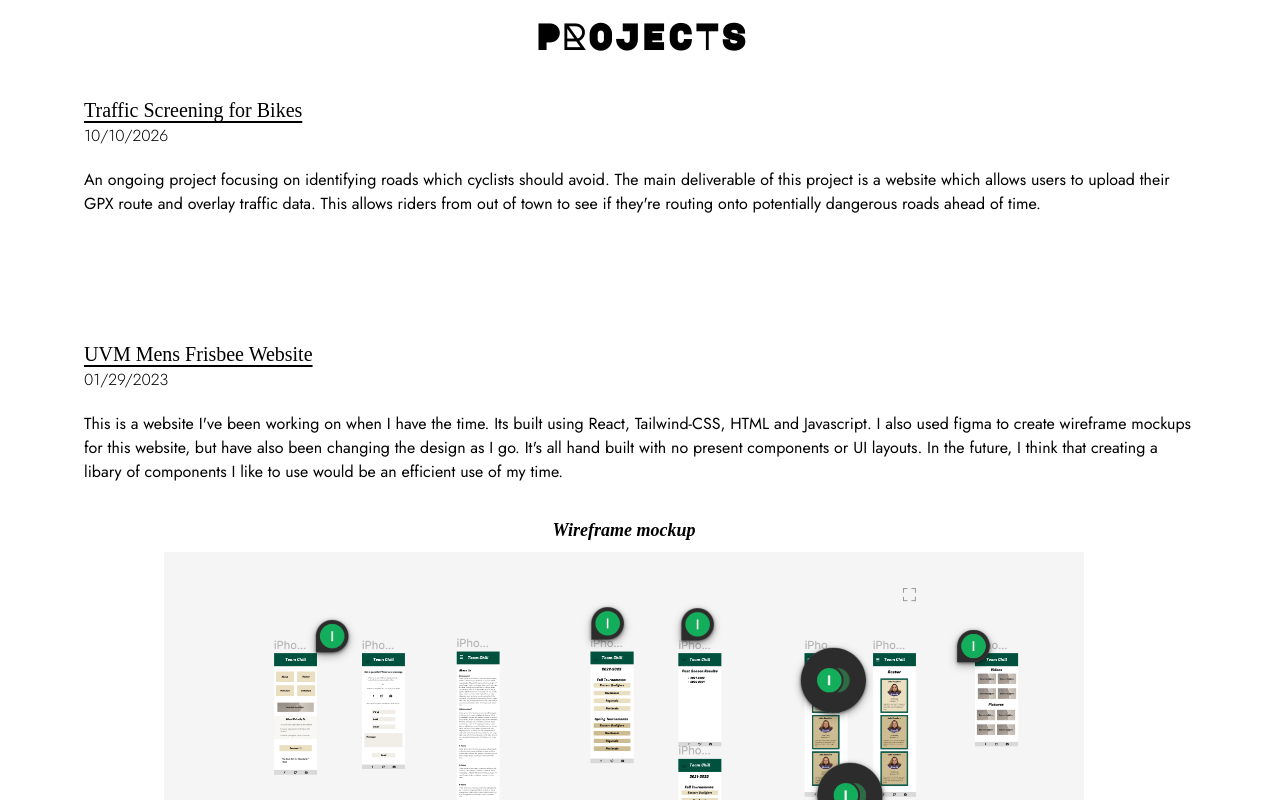
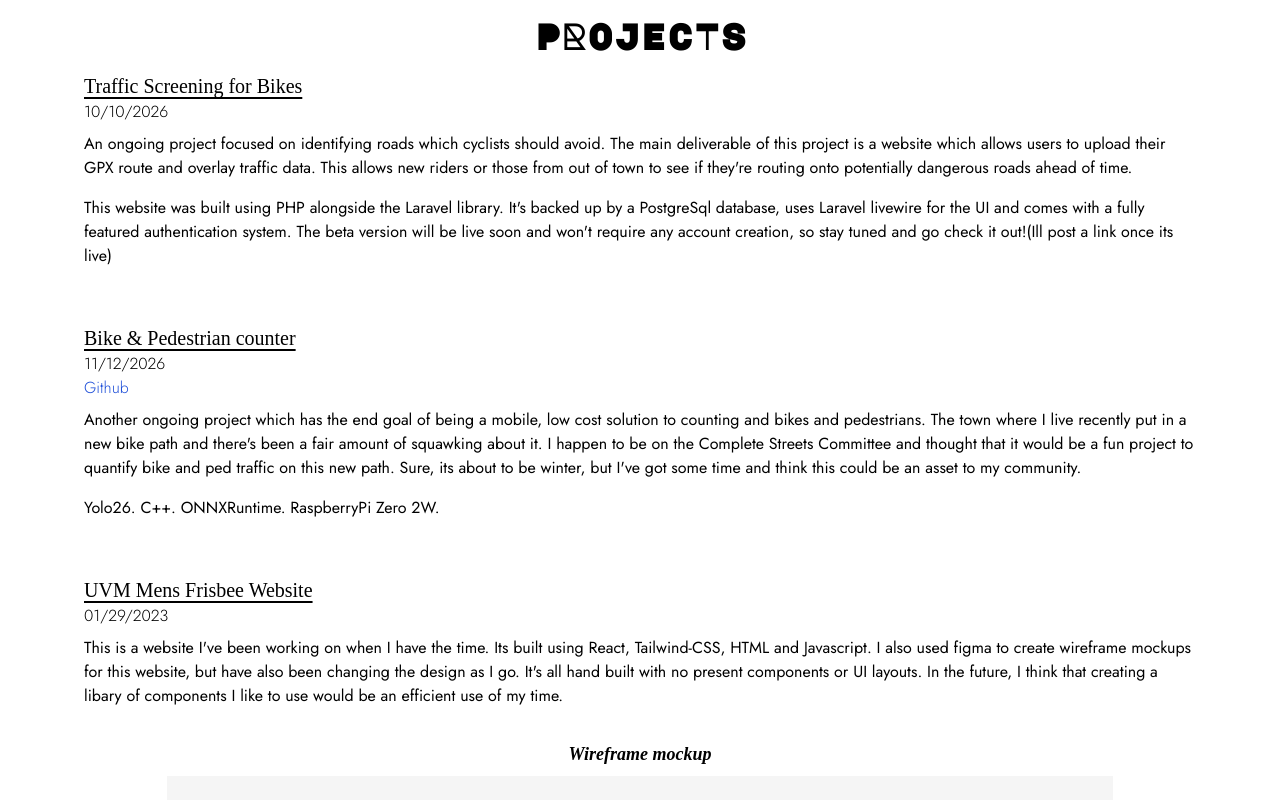
Before and after one commit to iaverypadberg/iaverypadberg.github.io, a React (Create React App) app: page /#/projects in a window 1280 px wide. Shown: the top 800 px of the page. Built offline with nearby package versions, Linux system fonts and the light colour scheme; a web font is replaced by a local one.

Commit message:
update projects

```diff
--- a/src/components/ProjectCard.js
+++ b/src/components/ProjectCard.js
@@ -1,18 +1,23 @@
 import React from 'react'
 
 const ProjectCard = (props) => {
+
+    const hasLeft = props.imageTitle || props.image;
+    const rightTitle = props.videoTitle || props.imageTwoTitle;
+    const hasRight = rightTitle || props.video || props.imageTwo;
+
     return (
         <div>
             <div className='flex flex-col items-center'>
-                <div className='m-5 max-w-6xl'>
-                    <div className='font-body font-light m-5'>
+                <div className='mx-5 my-2 max-w-6xl'>
+                    <div className='font-body font-light mx-5 my-2'>
                         <h2 className='text-xl font-main underline underline-offset-4'>{props.header}</h2>
                         <h3 className='text-md'>{props.date}</h3>
-                        <h4 className='text-blue-400 hover:underline'><a href={props.github} target="_blank">{props.linkName}</a></h4>
+                        <h4 className='text-blue-700 hover:underline'><a href={props.github} target="_blank">{props.linkName}</a></h4>
 
                     </div>
 
-                    <div className='mx-5 my-4 font-body text-m'>{props.body}</div>
+                    <div className='mx-5  font-body text-m'>{props.body}</div>
                     <div className='mx-5 my-4 font-body text-m'>{props.body1}</div>
                     <div className='mx-5 my-4 font-body text-m'>{props.body2}</div>
                     <div className='mx-5 my-4 font-body text-m'>{props.body3}</div>
@@ -26,24 +31,30 @@ const ProjectCard = (props) => {
                     <div className='mx-5 my-4 font-body text-m'>{props.body4}</div>
 
                     {/* Image stuff here */}
-
                     <div className='flex flex-col lg:flex-row'>
+                        {hasLeft && (
                         <div className='flex flex-col items-center justify-center m-2'>
+                            {props.imageTitle && (
                             <div className='text-center font-main md:text-lg font-extrabold m-2 italic'>
                                 {props.imageTitle}
                             </div>
+                            )}
                             {props.image}
                         </div>
+                        )}
+                        {hasRight && (
                         <div className='flex flex-col items-center justify-center m-2'>
+                            {rightTitle && (
                             <div className='text-center font-main md:text-lg font-extrabold m-2 italic'>
                                 {props.videoTitle}
                                 {props.imageTwoTitle}
                             </div>
+                            )}
                             {props.video}
                             {props.imageTwo}
                         </div>
+                        )}
                     </div>
-
                     <div className='mx-5 my-4 font-body text-m'>{props.body5}</div>
                     <div className='mx-5 my-4 font-body text-m'>{props.body6}</div>
                     <div className='mx-5 my-4 font-body text-m'>{props.body7}</div>
--- a/src/pages/Projects.js
+++ b/src/pages/Projects.js
@@ -22,7 +22,17 @@ const Projects = () => {
             <ProjectCard
                 header='Traffic Screening for Bikes'
                 date='10/10/2026'
-                body="An ongoing project focusing on identifying roads which cyclists should avoid. The main deliverable of this project is a website which allows users to upload their GPX route and overlay traffic data. This allows riders from out of town to see if they're routing onto potentially dangerous roads ahead of time."
+                body="An ongoing project focused on identifying roads which cyclists should avoid. The main deliverable of this project is a website which allows users to upload their GPX route and overlay traffic data. This allows new riders or those from out of town to see if they're routing onto potentially dangerous roads ahead of time."
+                body1="This website was built using PHP alongside the Laravel library. It's backed up by a PostgreSql database, uses Laravel livewire for the UI and comes with a fully featured authentication system. The beta version will be live soon and won't require any account creation, so stay tuned and go check it out!(Ill post a link once its live)"
+            />
+
+            <ProjectCard
+                header='Bike & Pedestrian counter'
+                date='11/12/2026'
+                linkName='Github'
+                github='https://github.com/iaverypadberg/bike_ped_counter'
+                body="Another ongoing project which has the end goal of being a mobile, low cost solution to counting and bikes and pedestrians. The town where I live recently put in a new bike path and there's been a fair amount of squawking about it. I happen to be on the Complete Streets Committee and thought that it would be a fun project to quantify bike and ped traffic on this new path. Sure, its about to be winter, but I've got some time and think this could be an asset to my community."
+                body1="Yolo26. C++. ONNXRuntime. RaspberryPi Zero 2W."
             />
 
             <ProjectCard
```
